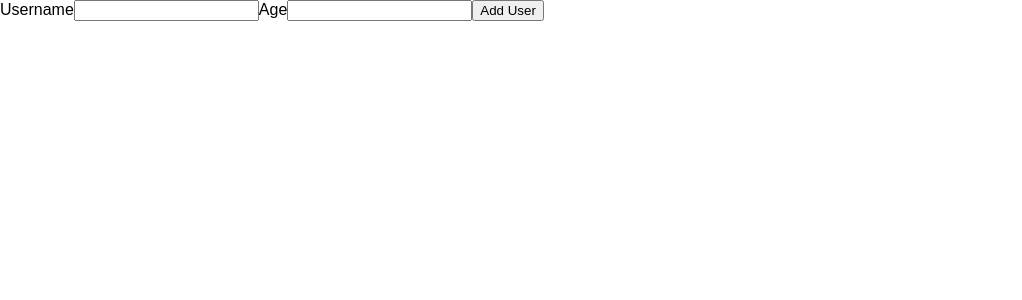
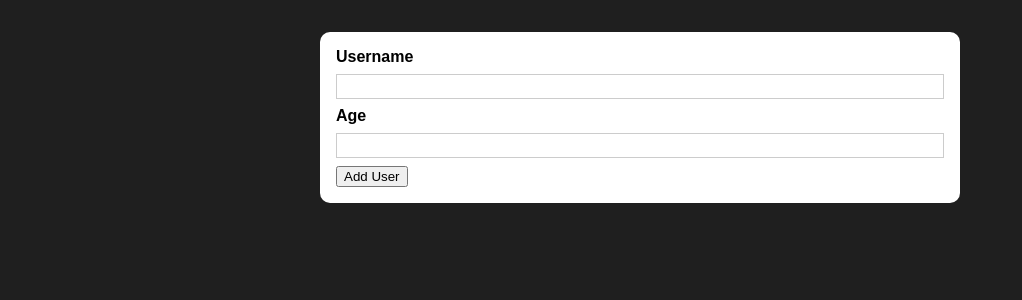
Before and after one commit to ilkyazar/react-complete-guide-practice-project, a React (Create React App) app: page / in a window 1280 px wide. Shown: the top 300 px of the page, without its empty margins (0-1022 px from the left). Built offline with nearby package versions, Linux system fonts and the light colour scheme.

Commit message:
add card and styles

```diff
--- /dev/null
+++ b/src/components/UI/Card.js
@@ -0,0 +1,11 @@
+import classes from './Card.module.css';
+
+const Card = (props) => {
+  return (
+    <div className={`${classes.card} ${props.cssClass}`}>
+      {props.children}
+    </div>
+  );
+};
+
+export default Card;
--- /dev/null
+++ b/src/components/UI/Card.module.css
@@ -0,0 +1,5 @@
+.card {
+  background: white;
+  box-shadow: 0 2px 8px rgba(0, 0, 0 0.26);
+  border-radius: 10px;
+}
--- a/src/components/Users/AddUser.js
+++ b/src/components/Users/AddUser.js
@@ -1,8 +1,12 @@
+import Card from '../UI/Card';
+import classes from './AddUser.module.css';
+
 const AddUser = () => {
   const handleAddUser = (event) => {
     event.preventDefault();
   };
   return (
+    <Card cssClass={classes.input}>
       <form>
         <label htmlFor="username">Username</label>
         <input id="username" type="text" />
@@ -12,6 +16,7 @@ const AddUser = () => {
           Add User
         </button>
       </form>
+    </Card>
   );
 };
 
--- /dev/null
+++ b/src/components/Users/AddUser.module.css
@@ -0,0 +1,26 @@
+.input {
+  margin: 2rem auto;
+  padding: 1rem;
+  width: 90%;
+  max-width: 40rem;
+}
+
+.input label {
+  display: block;
+  font-weight: bold;
+  margin-bottom: 0.5rem;
+}
+
+.input input {
+  font: inherit;
+  display: block;
+  width: 100%;
+  border: 1px solid #ccc;
+  padding: 0.15rem;
+  margin-bottom: 0.5rem;
+}
+
+.input input:focus {
+  outline: none;
+  border-color: #4f005f;
+}
--- a/src/index.css
+++ b/src/index.css
@@ -4,6 +4,7 @@
 
 html {
   font-family: sans-serif;
+  background: #1f1f1f;
 }
 
 body {
```
Lines whose indentation alone changed are shown as unchanged.
